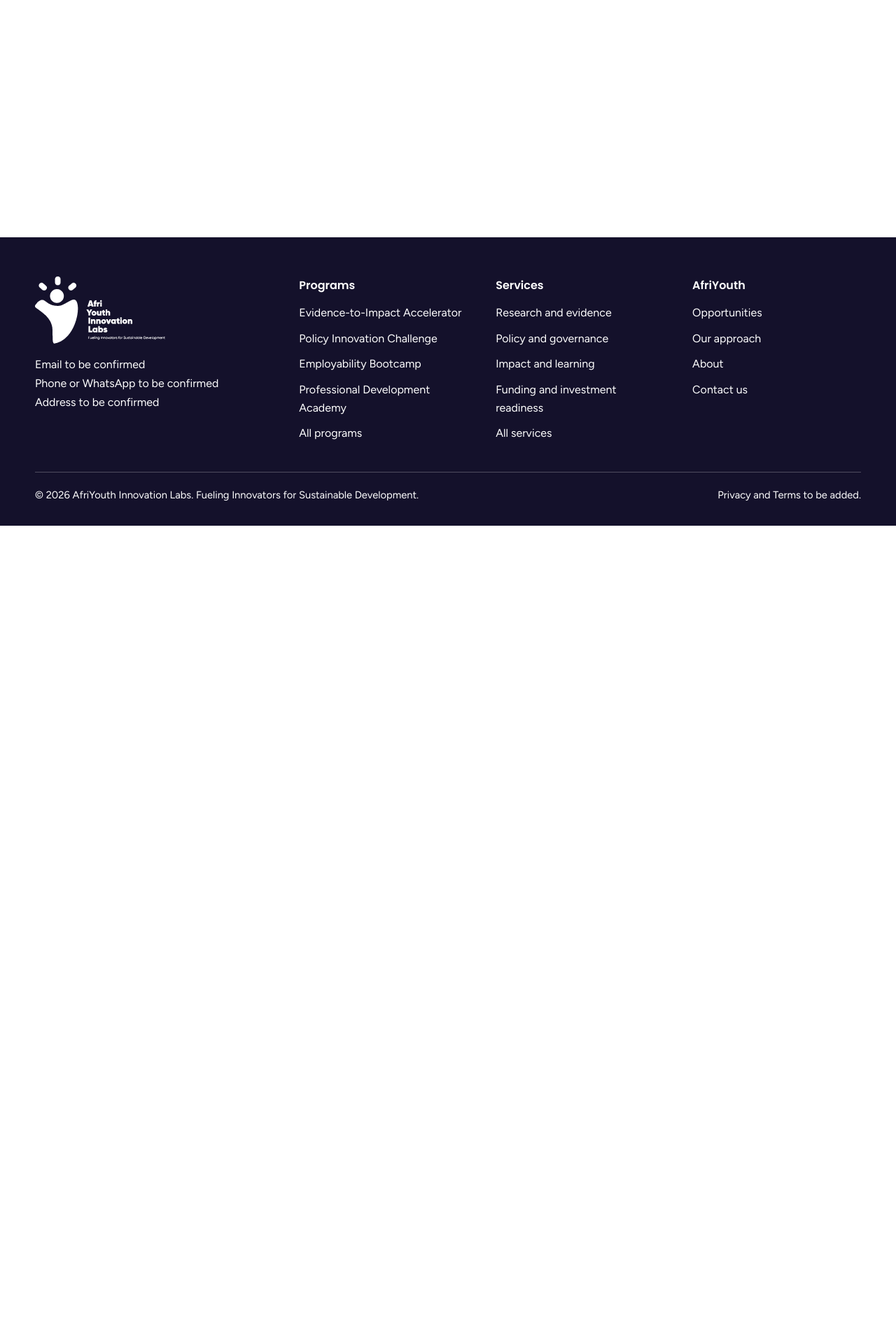
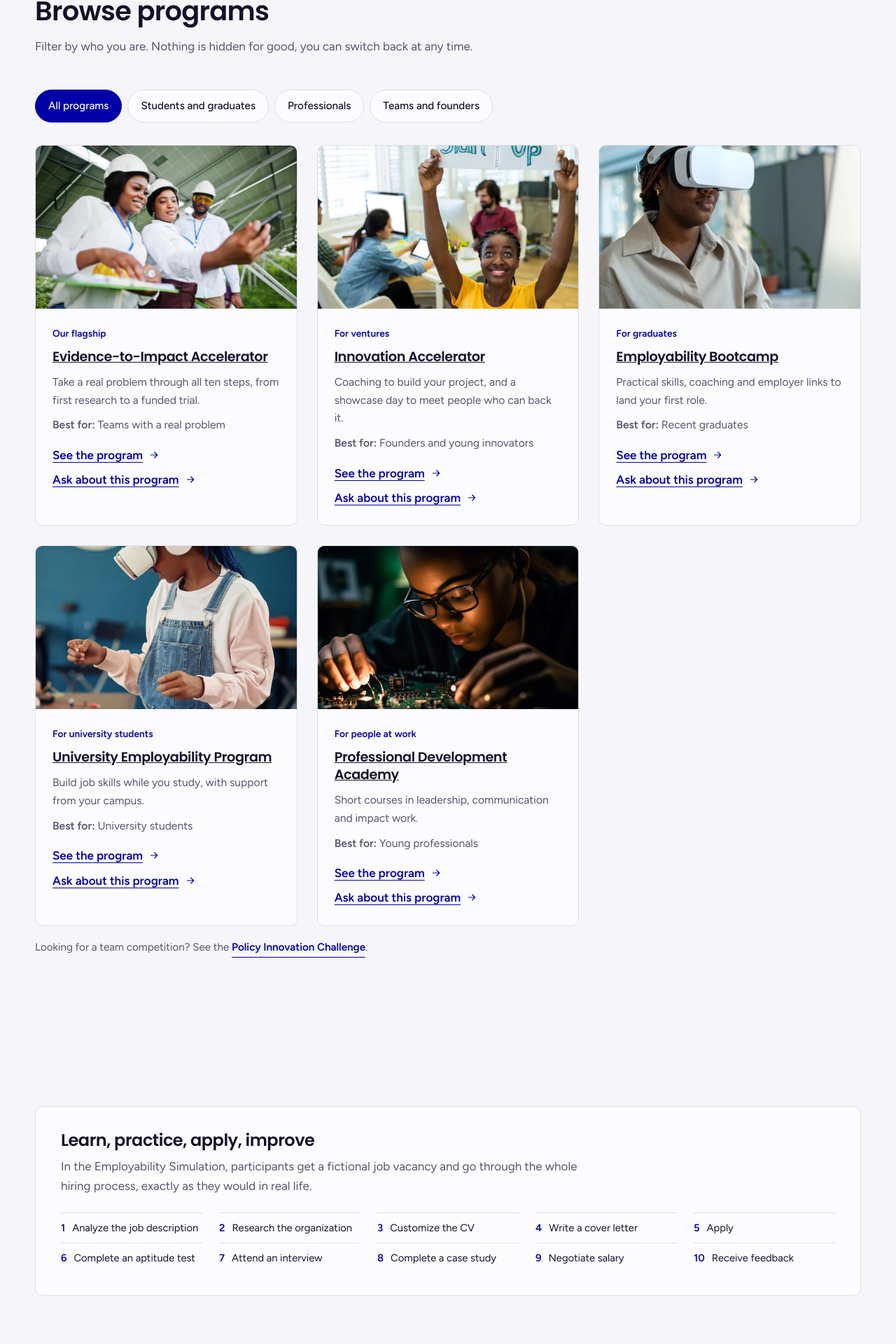
Before and after one commit to Abou-Sharif/afriyouth-next, a Next.js app: page /programs in a window 1280 px wide. Before the commit this address had no page. Shown: the part 573-2493 px from the top of the page at 70% size. Before the commit the page ends 1324 px from the top, so only its background shows below. Built offline with nearby package versions, Linux system fonts and the light colour scheme.

Commit message:
Add programs page with audience filter

```diff
--- /dev/null
+++ b/app/programs/page.tsx
@@ -0,0 +1,78 @@
+import type { Metadata } from "next";
+import Link from "next/link";
+import { CtaBand } from "@/components/cta-band";
+import { FeatureGrid } from "@/components/feature-grid";
+import { PageHero } from "@/components/page-hero";
+import { ProgramsBrowser } from "@/components/programs-browser";
+import { SectionHead } from "@/components/section-head";
+import { programs } from "@/content/programs";
+import { joiningSteps, simulationSteps } from "@/content/programs-page";
+
+export const metadata: Metadata = {
+  title: "Programs",
+  description: "Five programs for graduates, students, professionals and teams.",
+};
+
+export default function ProgramsPage() {
+  return (
+    <>
+      <PageHero
+        crumbs={[{ label: "Programs" }]}
+        title="Five programs, one clear place to start"
+        lead="Whether you are finishing school, building a project or leading a team, there is a program built for where you are."
+      />
+
+      <section>
+        <div className="wrap">
+          <SectionHead
+            title="Browse programs"
+            sub="Filter by who you are. Nothing is hidden for good, you can switch back at any time."
+          />
+          <ProgramsBrowser programs={programs} />
+          <p className="note">
+            Looking for a team competition? See the{" "}
+            <Link className="link" href="/opportunities/#challenge">
+              Policy Innovation Challenge
+            </Link>
+            .
+          </p>
+        </div>
+      </section>
+
+      <section id="simulation">
+        <div className="wrap">
+          <div className="j-box j-sim">
+            <h3>Learn, practice, apply, improve</h3>
+            <p className="muted">
+              In the Employability Simulation, participants get a fictional job vacancy and go
+              through the whole hiring process, exactly as they would in real life.
+            </p>
+            <ol className="j-five j-sim-l">
+              {simulationSteps.map((step, i) => (
+                <li key={step}>
+                  <b>{i + 1}</b>
+                  <span>{step}</span>
+                </li>
+              ))}
+            </ol>
+          </div>
+        </div>
+      </section>
+
+      <section className="band-surface">
+        <div className="wrap">
+          <SectionHead kicker="Joining" title="How to take part" />
+          <FeatureGrid items={joiningSteps} />
+          <p className="note">
+            Process shown here is an example for the sample. Final steps will follow each program.
+          </p>
+        </div>
+      </section>
+
+      <CtaBand
+        title="Not sure where to start?"
+        text="Tell us a little about you and we will point you to the right program."
+      />
+    </>
+  );
+}
--- /dev/null
+++ b/components/program-card.tsx
@@ -0,0 +1,32 @@
+import Image from "next/image";
+import { ArrowLink } from "./arrow-link";
+import type { Program } from "@/content/programs";
+
+export function ProgramCard({ program, hidden }: { program: Program; hidden?: boolean }) {
+  const href = `/programs/${program.slug}/`;
+  return (
+    <article className="pcard reveal" id={program.id} hidden={hidden}>
+      <Image
+        src={`/img/${program.image}`}
+        alt=""
+        width={600}
+        height={375}
+        sizes="(max-width: 900px) 100vw, 380px"
+      />
+      <div className="pc-body">
+        <span className="tag">{program.tag}</span>
+        <h3>
+          <a href={href}>{program.name}</a>
+        </h3>
+        <p>{program.summary}</p>
+        <p className="best muted">
+          <strong>Best for:</strong> {program.bestFor}
+        </p>
+        <span className="pc-links">
+          <ArrowLink href={href}>See the program</ArrowLink>
+          <ArrowLink href="/contact/?topic=program#partner">Ask about this program</ArrowLink>
+        </span>
+      </div>
+    </article>
+  );
+}
--- /dev/null
+++ b/components/programs-browser.tsx
@@ -0,0 +1,42 @@
+"use client";
+
+import { useState } from "react";
+import { Icon } from "./icon";
+import { ProgramCard } from "./program-card";
+import { programFilters } from "@/content/programs-page";
+import type { Program } from "@/content/programs";
+
+/** Program cards with a filter by audience. Cards are hidden, never removed. */
+export function ProgramsBrowser({ programs }: { programs: Program[] }) {
+  const [filter, setFilter] = useState<string>("all");
+  const matches = (p: Program) => filter === "all" || p.categories.includes(filter);
+  const shown = programs.filter(matches).length;
+
+  return (
+    <>
+      <div className="tabs" role="group" aria-label="Filter programs">
+        {programFilters.map((f) => (
+          <button
+            key={f.id}
+            className="tab"
+            type="button"
+            aria-pressed={filter === f.id}
+            onClick={() => setFilter(f.id)}
+          >
+            {f.label}
+          </button>
+        ))}
+      </div>
+      <div className="pcards" id="programs-list">
+        {programs.map((p) => (
+          <ProgramCard key={p.id} program={p} hidden={!matches(p)} />
+        ))}
+      </div>
+      <div className="empty" hidden={shown > 0}>
+        <Icon name="search" />
+        <b>No programs match this filter</b>
+        Try another one, or choose all programs.
+      </div>
+    </>
+  );
+}
--- /dev/null
+++ b/content/programs-page.ts
@@ -0,0 +1,39 @@
+import type { Feature } from "@/components/feature-grid";
+
+export const programFilters = [
+  { id: "all", label: "All programs" },
+  { id: "students", label: "Students and graduates" },
+  { id: "professionals", label: "Professionals" },
+  { id: "teams", label: "Teams and founders" },
+] as const;
+
+export const simulationSteps = [
+  "Analyze the job description",
+  "Research the organization",
+  "Customize the CV",
+  "Write a cover letter",
+  "Apply",
+  "Complete an aptitude test",
+  "Attend an interview",
+  "Complete a case study",
+  "Negotiate salary",
+  "Receive feedback",
+];
+
+export const joiningSteps: Feature[] = [
+  {
+    icon: "search",
+    title: "1. Choose a program",
+    text: "Pick the one that matches who you are and what you want next.",
+  },
+  {
+    icon: "msg",
+    title: "2. Tell us about you",
+    text: "Send a short message. We will reply with what happens next.",
+  },
+  {
+    icon: "rocket",
+    title: "3. Start learning and building",
+    text: "Join a group, meet your coaches and begin.",
+  },
+];
```
